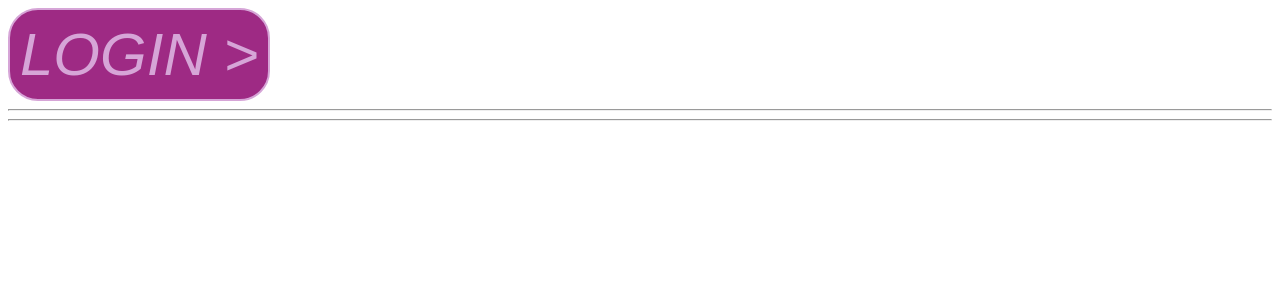
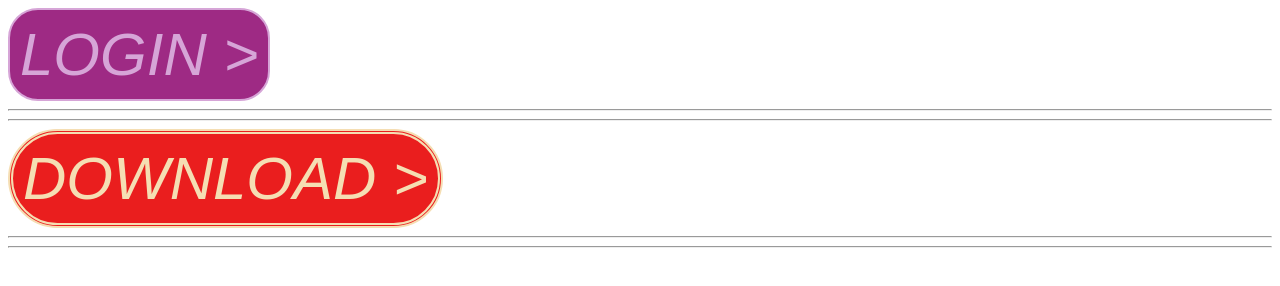
Before and after one commit to Vikrant-Bhosale233/icp-8.0-Assignment13, a plain HTML site: page index.html in a window 1280 px wide. Drawn offline with Linux system fonts and the light colour scheme.

Commit message:
download button added

```diff
--- a/index.html
+++ b/index.html
@@ -10,5 +10,8 @@
     <button class="login">
         LOGIN >
     </button><hr><hr>
+    <button class="Download">
+        DOWNLOAD >
+    </button><hr><hr>
 </body>
 </html>
--- a/style.css
+++ b/style.css
@@ -7,3 +7,14 @@
     padding: 10px;
     border-radius: 30px;
 }
+
+.Download{
+
+    font-size: 60px;
+    background-color: #EA1E1E;
+    border: double 5px;
+    color: wheat;
+    font-style: oblique;
+    padding: 10px;
+    border-radius: 50px;
+    }
```
